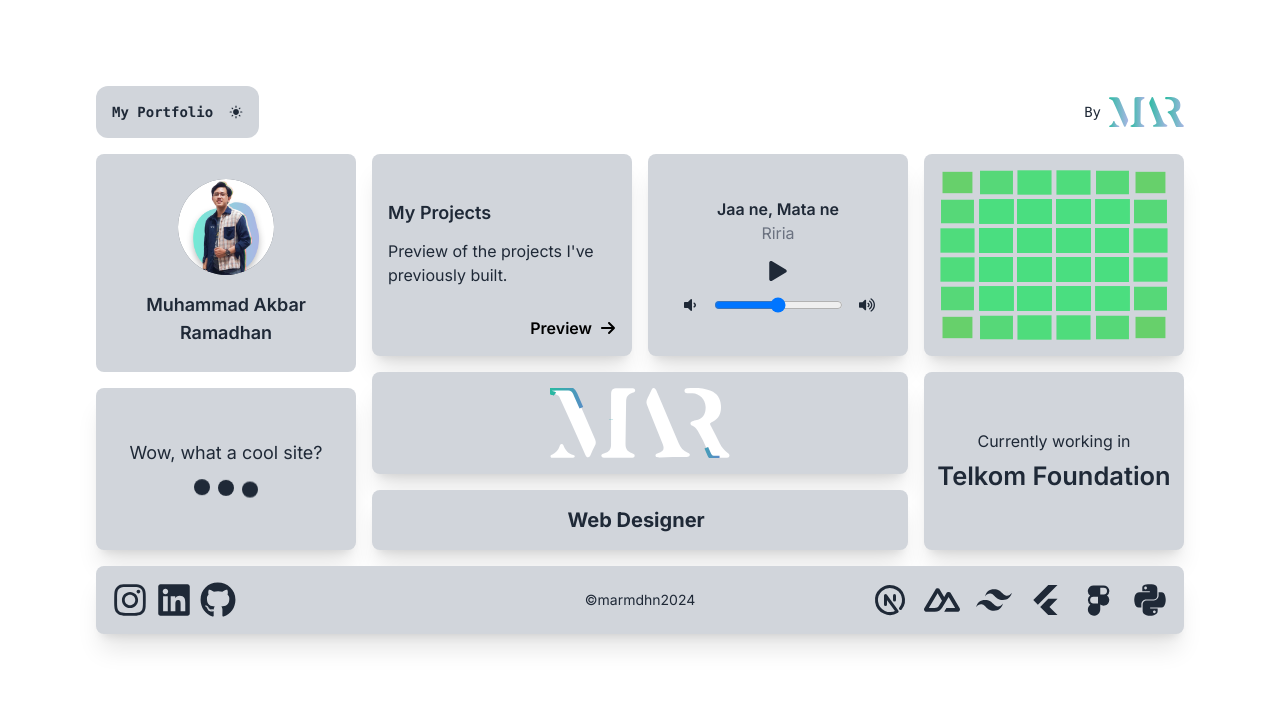
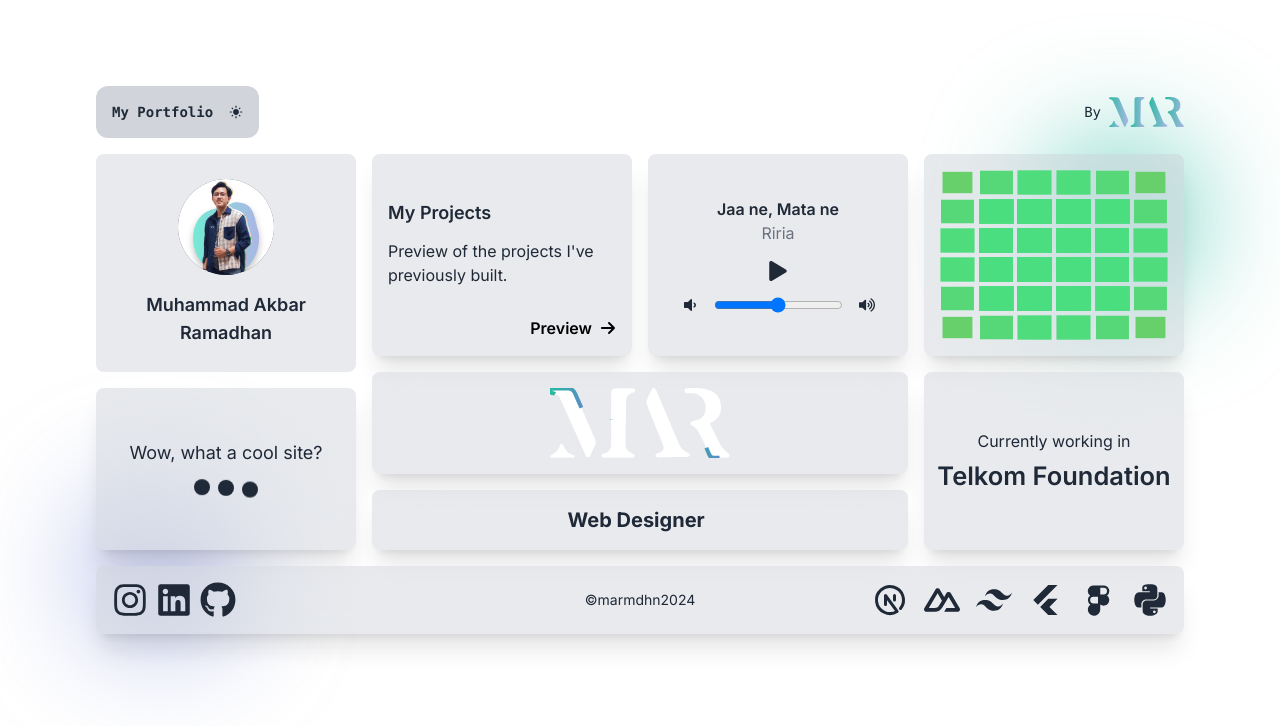
Before and after one commit to marmdhn/marmdhn, a Next.js app: page / in a window 1280 px wide. Shown: the top 726 px of the page. Built offline with nearby package versions, Linux system fonts and the light colour scheme; what tailwind-hamburgers would draw is missing.

Commit message:
refactor: add element for decorations

```diff
--- a/app/page.tsx
+++ b/app/page.tsx
@@ -49,8 +49,8 @@ const item = {
 export default function Home() {
   return (
     <main className="flex min-h-screen flex-col items-center justify-center p-6 sm:p-12 md:p-24 sm:pt-4 sm:pb-24 md:pt-4 md:pb-24 gap-4">
-      <div className="z-10 w-full max-w-7xl items-center justify-between font-mono text-sm lg:flex">
-        <div className="fixed font-bold left-0 top-0 flex gap-4 w-full justify-center bg-gradient-to-b pb-6 pt-8 backdrop-blur-2xl dark:bg-gray-800 from-inherit lg:static lg:w-auto lg:rounded-xl lg:bg-gray-300 lg:p-4 text-gray-800 dark:text-gray-200 transition-all duration-200">
+      <div className="z-50 w-full max-w-7xl items-center justify-between font-mono text-sm lg:flex">
+        <div className="fixed font-bold left-0 top-0 flex gap-4 w-full justify-center bg-gradient-to-b pb-6 pt-8 backdrop-blur-2xl dark:bg-transparent lg:dark:bg-gray-800/50 from-inherit lg:static lg:w-auto lg:rounded-xl lg:bg-gray-300 lg:p-4 text-gray-800 dark:text-gray-200 transition-all duration-200">
           <p>My Portfolio</p>
           <ToggleDarkMode />
         </div>
@@ -68,15 +68,28 @@ export default function Home() {
         </div>
       </div>
 
+      <div className="relative">
+        <motion.div
+          initial={{ opacity: 0, y: -20 }}
+          animate={{ opacity: 1, y: 0 }}
+          transition={{ duration: 0.5 }}
+          className="absolute z-10 top-0 right-0 w-32 h-32 bg-primary rounded-full blur-3xl"
+        ></motion.div>
+        <motion.div
+          initial={{ opacity: 0, y: -20 }}
+          animate={{ opacity: 1, y: 0 }}
+          transition={{ duration: 0.5 }}
+          className="absolute z-10 bottom-0 left-0 w-32 h-32 bg-secondary/75 rounded-full blur-3xl"
+        ></motion.div>
         <motion.div
           initial="hidden"
           animate="visible"
           variants={container}
-        className="w-full max-w-7xl grid grid-cols-1 sm:grid-cols-2 md:grid-cols-3 lg:grid-cols-4 gap-4 my-16 lg:my-0"
+          className="relative z-20 w-full max-w-7xl grid grid-cols-1 sm:grid-cols-2 md:grid-cols-3 lg:grid-cols-4 gap-4 my-16 lg:my-0"
         >
           <motion.div
             variants={item}
-          className="col-span-2 lg:col-span-1 row-span-2 flex flex-col items-center justify-center bg-gray-300 dark:bg-gray-800 p-4 rounded-lg transition-all duration-200"
+            className="col-span-2 lg:col-span-1 row-span-2 flex flex-col items-center justify-center bg-gray-300/50 dark:bg-gray-800/50 backdrop-blur-2xl p-4 rounded-lg transition-all duration-200"
           >
             <div className="w-24 h-24 rounded-full overflow-hidden bg-gray-600 mb-4 transition-all duration-200 hover:scale-110">
               <Image
@@ -94,7 +107,7 @@ export default function Home() {
 
           <motion.div
             variants={item}
-          className="col-span-2 sm:col-span-1 bg-gray-300 dark:bg-gray-800 transition-all duration-200 shadow-xl dark:shadow-none p-4 rounded-lg"
+            className="col-span-2 sm:col-span-1 bg-gray-300/50 dark:bg-gray-800/50 backdrop-blur-2xl transition-all duration-200 shadow-xl dark:shadow-none p-4 rounded-lg"
           >
             <div className="flex flex-col justify-between h-full">
               <div className="flex flex-col justify-center h-full gap-3">
@@ -115,28 +128,28 @@ export default function Home() {
 
           <motion.div
             variants={item}
-          className="col-span-2 sm:col-span-1 bg-gray-300 dark:bg-gray-800 transition-all duration-200 shadow-xl dark:shadow-none p-4 rounded-lg"
+            className="col-span-2 sm:col-span-1 bg-gray-300/50 dark:bg-gray-800/50 backdrop-blur-2xl transition-all duration-200 shadow-xl dark:shadow-none p-4 rounded-lg"
           >
             <MusicPlayer />
           </motion.div>
 
           <motion.div
             variants={item}
-          className="col-span-2 md:col-span-1 bg-gray-300 dark:bg-gray-800 transition-all duration-200 shadow-xl dark:shadow-none p-4 rounded-lg mx-auto w-full"
+            className="col-span-2 md:col-span-1 bg-gray-300/50 dark:bg-gray-800/50 backdrop-blur-2xl transition-all duration-200 shadow-xl dark:shadow-none p-4 rounded-lg mx-auto w-full"
           >
             <AnimatedGrid />
           </motion.div>
 
           <motion.div
             variants={item}
-          className="col-span-2 sm:col-span-2 lg:col-span-2 row-span-3 bg-gray-300 dark:bg-gray-800 transition-all duration-200 shadow-xl dark:shadow-none p-4 rounded-lg flex items-center justify-center"
+            className="col-span-2 sm:col-span-2 lg:col-span-2 row-span-3 bg-gray-300/50 dark:bg-gray-800/50 backdrop-blur-2xl transition-all duration-200 shadow-xl dark:shadow-none p-4 rounded-lg flex items-center justify-center"
           >
             <AnimatedLogo />
           </motion.div>
 
           <motion.div
             variants={item}
-          className="col-span-1 lg:row-span-5 bg-gray-300 dark:bg-gray-800 transition-all duration-200 shadow-xl dark:shadow-none p-4 rounded-lg flex items-center justify-center"
+            className="col-span-1 lg:row-span-5 bg-gray-300/50 dark:bg-gray-800/50 backdrop-blur-2xl transition-all duration-200 shadow-xl dark:shadow-none p-4 rounded-lg flex items-center justify-center"
           >
             <span className="text-gray-800 dark:text-gray-200 text-center">
               Currently working in
@@ -148,7 +161,7 @@ export default function Home() {
 
           <motion.div
             variants={item}
-          className="col-span-1 row-span-3 lg:row-span-4 bg-gray-300 dark:bg-gray-800 transition-all duration-200 shadow-xl dark:shadow-none p-4 rounded-lg flex flex-col gap-4 items-center justify-center"
+            className="col-span-1 row-span-3 lg:row-span-4 bg-gray-300/50 dark:bg-gray-800/50 backdrop-blur-2xl transition-all duration-200 shadow-xl dark:shadow-none p-4 rounded-lg flex flex-col gap-4 items-center justify-center"
           >
             <span className="text-gray-800 dark:text-white text-lg text-center">
               Wow, what a cool site?
@@ -163,14 +176,14 @@ export default function Home() {
 
           <motion.div
             variants={item}
-          className="col-span-1 md:col-span-2 row-span-2 bg-gray-300 dark:bg-gray-800 transition-all duration-200 shadow-xl dark:shadow-none p-4 rounded-lg flex items-center justify-center"
+            className="col-span-1 md:col-span-2 row-span-2 bg-gray-300/50 dark:bg-gray-800/50 backdrop-blur-2xl transition-all duration-200 shadow-xl dark:shadow-none p-4 rounded-lg flex items-center justify-center"
           >
             <AnimatedTypingText />
           </motion.div>
 
           <motion.div
             variants={item}
-          className="col-span-2 md:col-span-3 lg:col-span-4 bg-gray-300 dark:bg-gray-800 transition-all duration-200 shadow-xl dark:shadow-none p-4 rounded-lg grid grid-cols-1 md:grid-cols-3 gap-4 text-gray-800 dark:text-white"
+            className="col-span-2 md:col-span-3 lg:col-span-4 bg-gray-300/50 dark:bg-gray-800/50 backdrop-blur-2xl transition-all duration-200 shadow-xl dark:shadow-none p-4 rounded-lg grid grid-cols-1 md:grid-cols-3 gap-4 text-gray-800 dark:text-white"
           >
             <div className="flex justify-start items-center space-x-2">
               <Link href="https://www.instagram.com/marmdhn_/" target="_blank">
@@ -270,6 +283,7 @@ export default function Home() {
             </div>
           </motion.div>
         </motion.div>
+      </div>
     </main>
   );
 }
```
Lines whose indentation alone changed are shown as unchanged.
